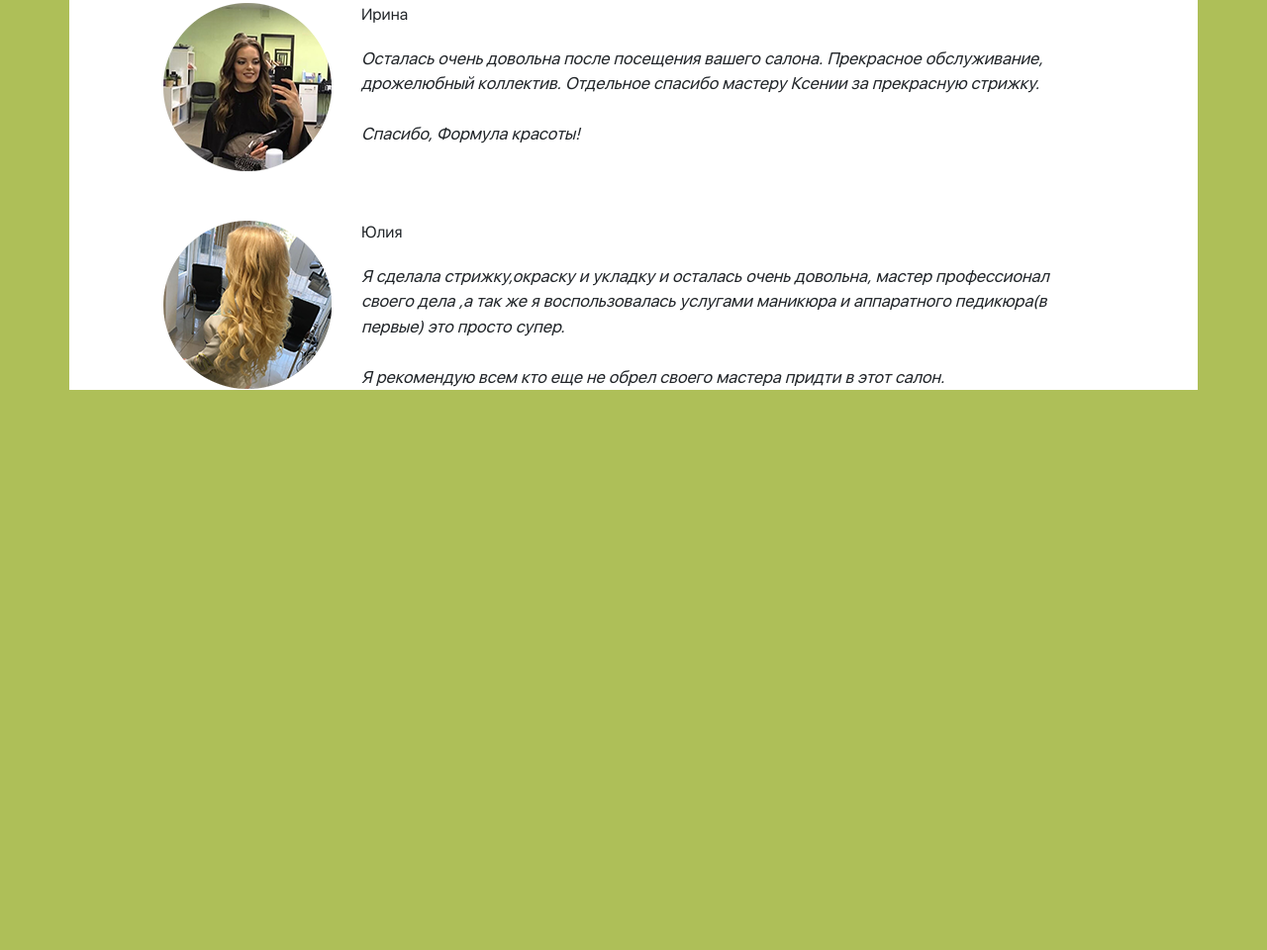
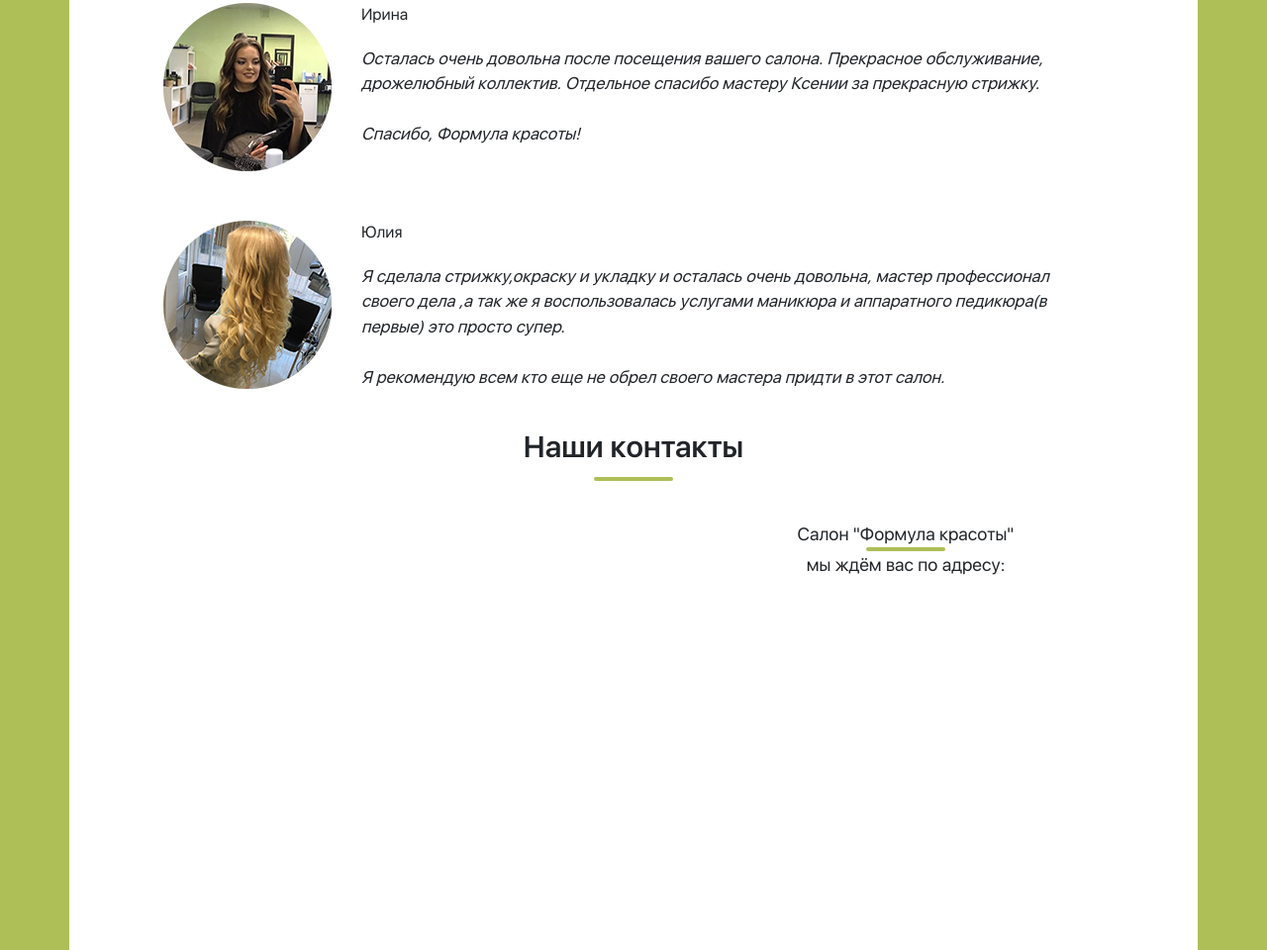
Before and after one commit to MaksimDolgonosov/formula, a website: page src/index.html in a window 1280 px wide. Shown: the part 1695-2655 px from the top of the page at 99% size. Before the commit the page ends 2089 px from the top, so only its background shows below. Drawn offline with nearby package versions, Linux system fonts and the light colour scheme; files that its build step writes are made by us from their sources.

Commit message:
Contacts

```diff
--- a/src/index.html
+++ b/src/index.html
@@ -210,6 +210,23 @@
             </div>
         </div>
     </section>
+    <section class="contacts">
+        <div class="container">
+            <h2 class="contacts__title">Наши контакты</h2>
+            <div class="contacts__line"></div>
+            <div class="contacts__wrapper">
+                <div class="contacts__map">
+                    <script async
+                        src="https://api-maps.yandex.ru/services/constructor/1.0/js/?um=constructor%3A14adf05712607f171276d8691174c985342a366cf6f7fd83abc45bf7008c4a95&amp;width=500&amp;height=400&amp;lang=ru_RU&amp;scroll=false"></script>
+                </div>
+                <div class="contacts__descr">
+                    Салон "Формула красоты" <br>
+                    <div class="contacts__line"></div>
+                    мы ждём вас по адресу:<br>
+                </div>
+            </div>
+        </div>
+    </section>
 
     <script src="js/wow.min.js"></script>
     <script src="js/tiny-slider.js"></script>
--- /dev/null
+++ b/src/sass/blocks/_contacts.scss
@@ -0,0 +1,34 @@
+.contacts {
+    &__title {
+        font-size: 30px;
+        font-weight: 600;
+        padding-top: 35px;
+        text-align: center;
+    }
+
+    &__line {
+        width: 80px;
+        height: 4px;
+        background-color: $main_color_dark;
+        margin: 0 auto;
+        border-radius: 30px;
+    }
+    &__wrapper {
+        padding: 40px 20px 30px 20px;
+        display: flex;
+        justify-content: space-around;
+
+    }
+    &__map {
+        width: 504px;
+        height: 404px;
+        // border: 2px solid $main_color_dark;
+    }
+    &__descr {
+        width: 504px;
+        height: 404px;
+        // border: 2px solid $main_color_dark;
+        font-size: 18px;
+        text-align: center;
+    }
+}
--- a/src/sass/style.scss
+++ b/src/sass/style.scss
@@ -87,3 +87,4 @@ p {
 @import "blocks/promo";
 @import "blocks/about";
 @import "blocks/feedback";
+@import "blocks/contacts";
```
Also changed, not shown: dist/css/style.min.css, dist/index.html.
